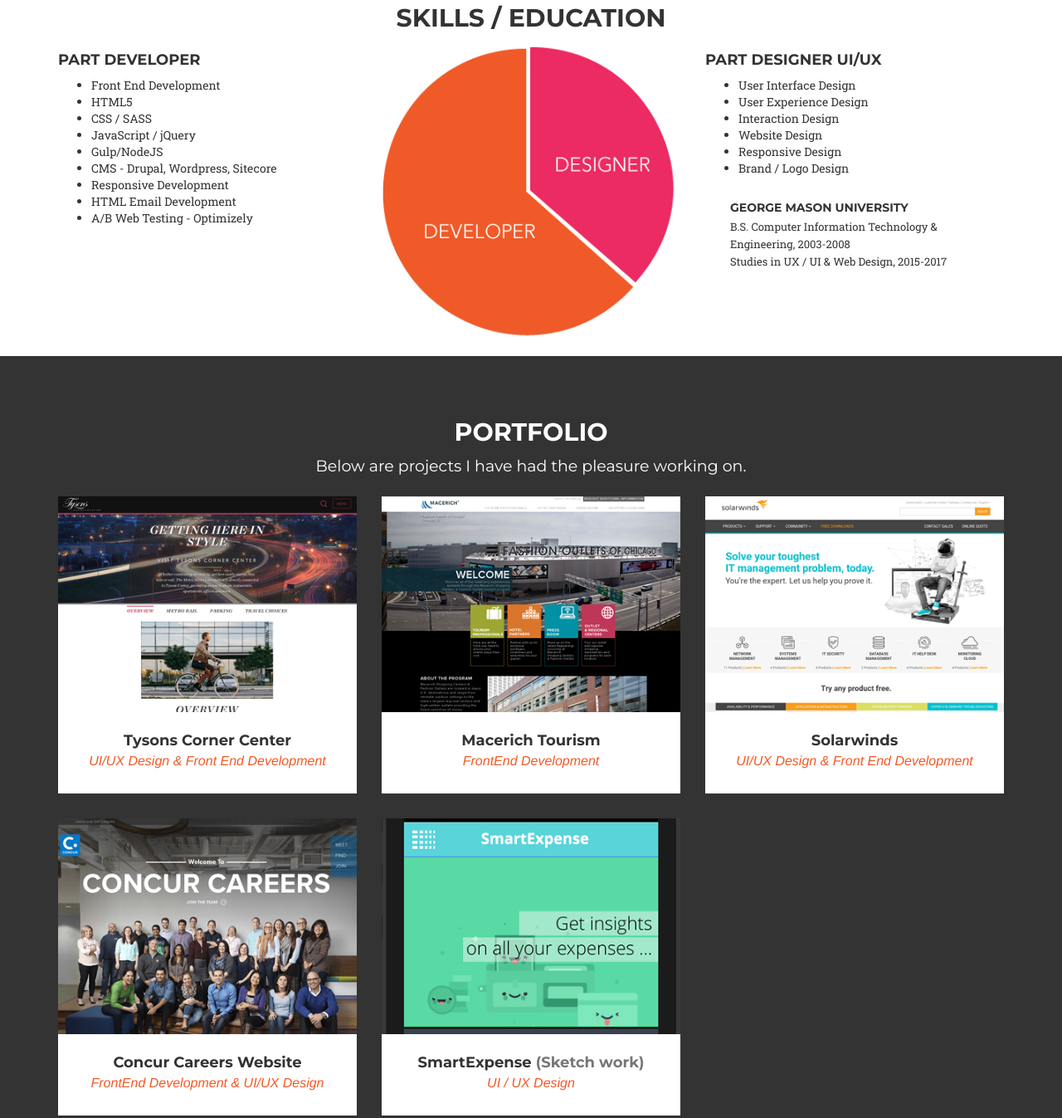
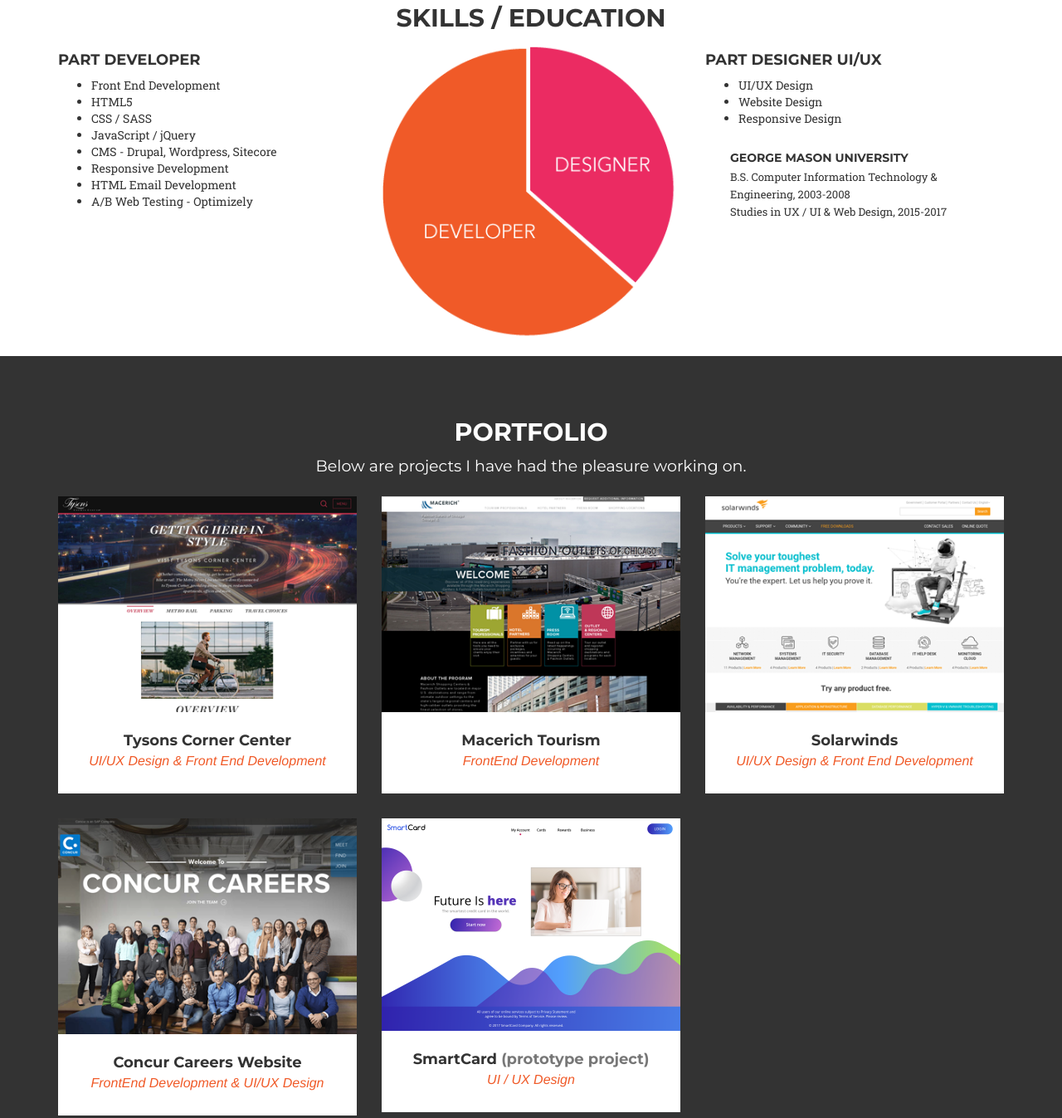
Before and after one commit to wferrufino-ui/wferrufino-ui.github.io, a website: page index.html in a window 1280 px wide. Shown: the part 740-2087 px from the top of the page at 83% size. Drawn offline with nearby package versions, Linux system fonts and the light colour scheme; a web font is replaced by a local one.

Commit message:
adding SmartCard files

```diff
--- a/index.html
+++ b/index.html
@@ -101,7 +101,6 @@
                         <li>HTML5</li>
                         <li>CSS / SASS</li>
                         <li>JavaScript / jQuery</li>
-                        <li>Gulp/NodeJS</li>
                         <li>CMS - Drupal, Wordpress, Sitecore</li>
                         <li>Responsive Development</li>
                         <li>HTML Email Development</li>
@@ -114,12 +113,9 @@
                 <div class="col-md-4 skills">
                     <h4>Part Designer UI/UX</h4>
                     <ul>
-                        <li>User Interface Design</li>
-                        <li>User Experience Design</li>
-                        <li>Interaction Design</li>
+                        <li>UI/UX Design</li>
                         <li>Website Design</li>
                         <li>Responsive Design</li>
-                        <li>Brand / Logo Design</li>
                     </ul>
                     <div class="college">
                         <!-- <span class="accentBlock"></span> -->
@@ -207,10 +203,10 @@
                                 <i class="fa fa-plus fa-3x"></i>
                             </div>
                         </div>
-                        <img src="/img/portfolio/smartExpense-thumb.png" class="img-responsive" alt="">
+                        <img src="/img/portfolio/smartcard-thumb.png" class="img-responsive" alt="">
                     </a>
                     <div class="portfolio-caption">
-                        <h4>SmartExpense <span class="text-muted">(Sketch work)</span></h4>
+                        <h4>SmartCard <span class="text-muted">(prototype project)</span></h4>
                         <p class="text-muted">UI / UX Design </p>
                     </div>
                 </div>
@@ -480,14 +476,15 @@
                 </div>
                 <div class="container">
                     <div class="row">
-                        <div class="col-lg-8 col-lg-offset-2">
+                        <div class="col-lg-10 col-lg-offset-1">
                             <div class="modal-body">
                                 <!-- Project Details Go Here -->
-                                <h2>Smart Expense</h2>
-                                <p class="item-intro text-muted">Sketch work for a finance app SmartExpense.</p>
-                                <img class="img-responsive img-centered" src="sketch/smartExpense.png" alt="">
-                                 <p>
-                                    <strong>Download Sketch File:</strong><br> <a href="/sketch/smartExpense.sketch" target="_blank">Sketch File</a></p>
+                                <h2>Smart Card</h2>
+                                <p class="item-intro text-muted">UI/UX Design prototype for credit card company</p>
+                                <img class="img-responsive img-centered" src="/img/portfolio/smartcard-thumb.png" alt="">
+                                <!-- <img class="img-responsive img-centered" src="/img/portfolio/sc_mobile.png" alt=""> -->
+                                 <img class="img-responsive img-centered" src="/img/portfolio/sc_forms.png" alt="">
+                                  <img class="img-responsive img-centered" src="/img/portfolio/sc_account.png" alt="">
                                 <button type="button" class="btn btn-primary" data-dismiss="modal"><i class="fa fa-times"></i> Close Project</button>
                             </div>
                         </div>
```
Also changed, not shown: img/portfolio/sc_account.png (added), img/portfolio/sc_forms.png (added), img/portfolio/sc_mobile.png (added), img/portfolio/smartExpense-thumb.png (deleted), img/portfolio/smartcard-thumb.png (added), sketch/smartExpense.png (deleted), 1 other file.
